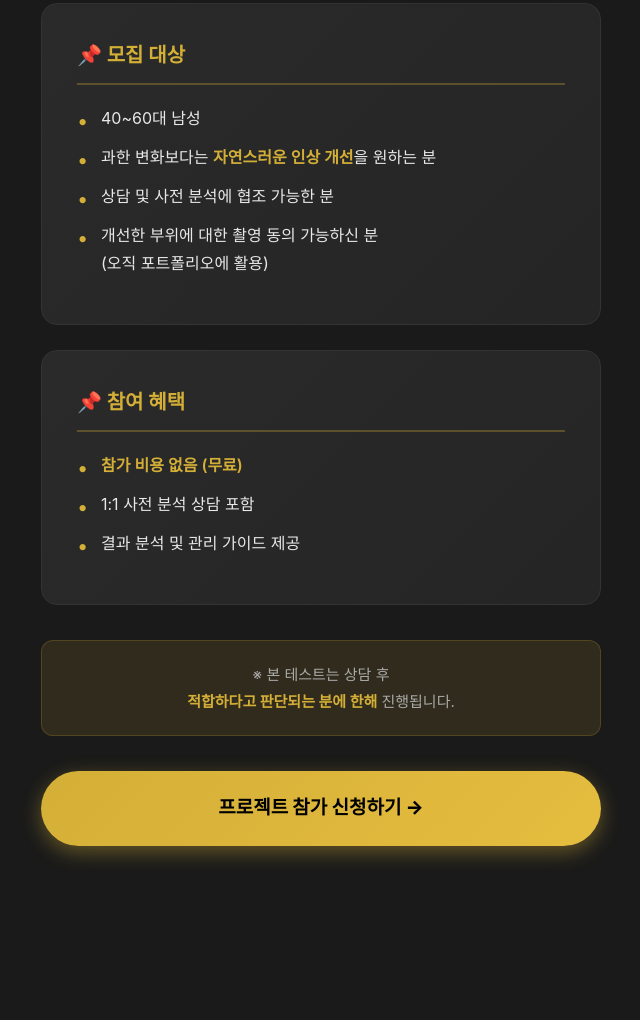
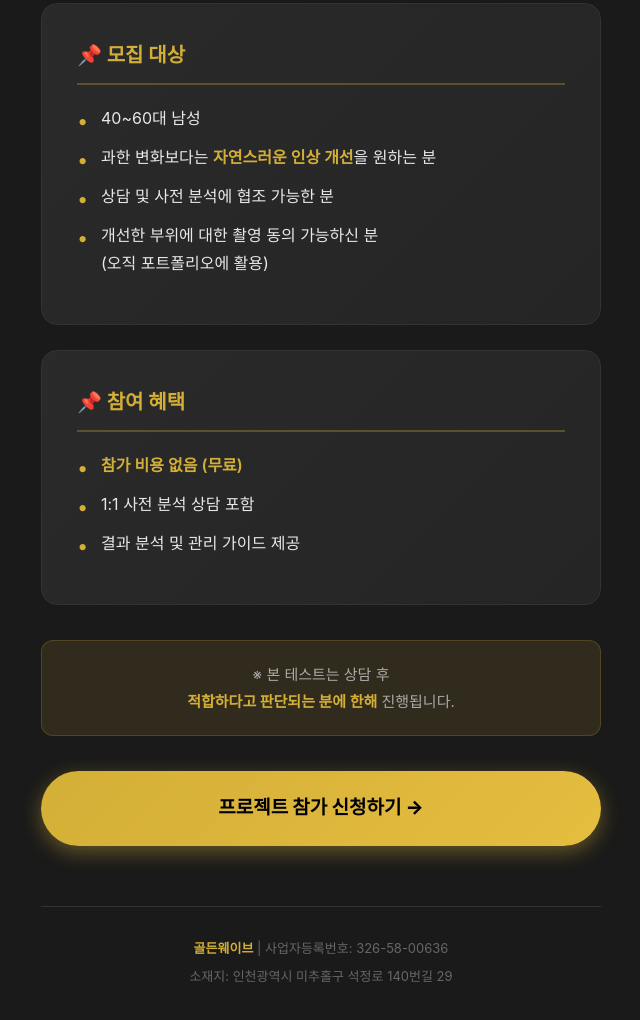
Before and after one commit to sanahai/goldenwave, a plain HTML site: page index.html in a window 1280 px wide. Shown: the part 1043-2063 px from the top of the page, without its empty margins (319-959 px from the left). Before the commit the page ends 1949 px from the top, so only its background shows below. Drawn offline with Linux system fonts and the light colour scheme; a web font is replaced by a local one.

Commit message:
Add footer with business details to index.html
Added footer with business information and address.

```diff
--- a/index.html
+++ b/index.html
@@ -300,7 +300,11 @@
         <a href="https://forms.gle/513m2Ch8vHsNbd5M7" target="_blank" class="cta-button">
             프로젝트 참가 신청하기 →
         </a>
+
+        <footer style="margin-top: 60px; padding-top: 30px; border-top: 1px solid #333; text-align: center; color: #666; font-size: 13px; line-height: 1.8;">
+            <p style="margin-bottom: 5px;"><strong style="color: var(--accent-color);">골든웨이브</strong> | 사업자등록번호: 326-58-00636</p>
+            <p>소재지: 인천광역시 미추홀구 석정로 140번길 29</p>
+        </footer>
     </div>
 
 </body>
-</html>
```
